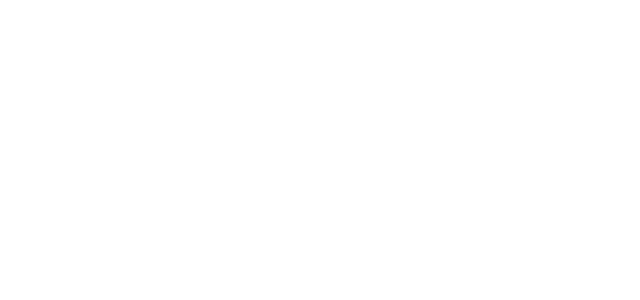
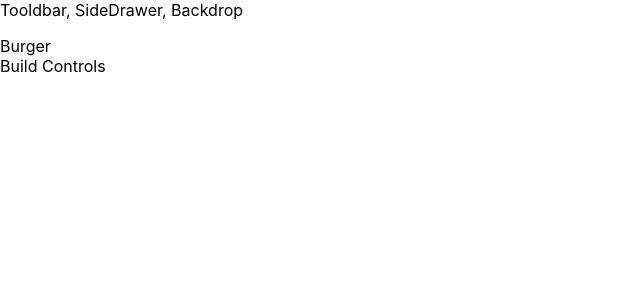
Before and after one commit to mariano55555/burguerbuilder, a React (Create React App) app: page / in a window 1280 px wide. Shown: the top 300 px of the page, without its empty margins (0-640 px from the left). Built offline with nearby package versions, Linux system fonts and the light colour scheme.

Commit message:
create layout, burguer builder container, and Auxiliar component to wrap functional component as it is a fragment

```diff
--- a/src/App.js
+++ b/src/App.js
@@ -1,10 +1,14 @@
 import React, { Component} from 'react';
+import Layout from './components/Layout/Layout';
+import BurgerBuilder from './containers/BurgerBuilder/BurgerBuilder';
 
 class App extends Component {
   render() {
     return (
         <div>
-
+          <Layout>
+            <BurgerBuilder/>
+          </Layout>
         </div>
       );
   }
--- /dev/null
+++ b/src/components/Layout/Layout.js
@@ -0,0 +1,15 @@
+import React from 'react';
+import Auxiliar from '../../hoc/Auxiliar';
+
+import classes from './Layout.module.css';
+
+const layout = ( props ) => (
+    <Auxiliar>
+        <div>Tooldbar, SideDrawer, Backdrop</div>
+        <main className={classes.Content}>
+            { props.children }
+        </main>
+    </Auxiliar>
+)
+
+export default layout;
--- /dev/null
+++ b/src/components/Layout/Layout.module.css
@@ -0,0 +1,3 @@
+.Content {
+    margin-top: 16px;
+}
--- /dev/null
+++ b/src/containers/BurgerBuilder/BurgerBuilder.js
@@ -0,0 +1,16 @@
+import React, { Component } from 'react';
+import Auxiliar from '../../hoc/Auxiliar';
+
+class BurgerBuilder extends Component {
+    state = {  }
+    render() {
+        return (
+            <Auxiliar>
+                <div>Burger</div>
+                <div>Build Controls</div>
+            </Auxiliar>
+        );
+    }
+}
+
+export default BurgerBuilder;
--- /dev/null
+++ b/src/hoc/Auxiliar.js
@@ -0,0 +1,3 @@
+const aux = (props) => props.children;
+
+export default aux;
```
Also changed, not shown: 1 other file (tests, documents, lock files or other folders).
